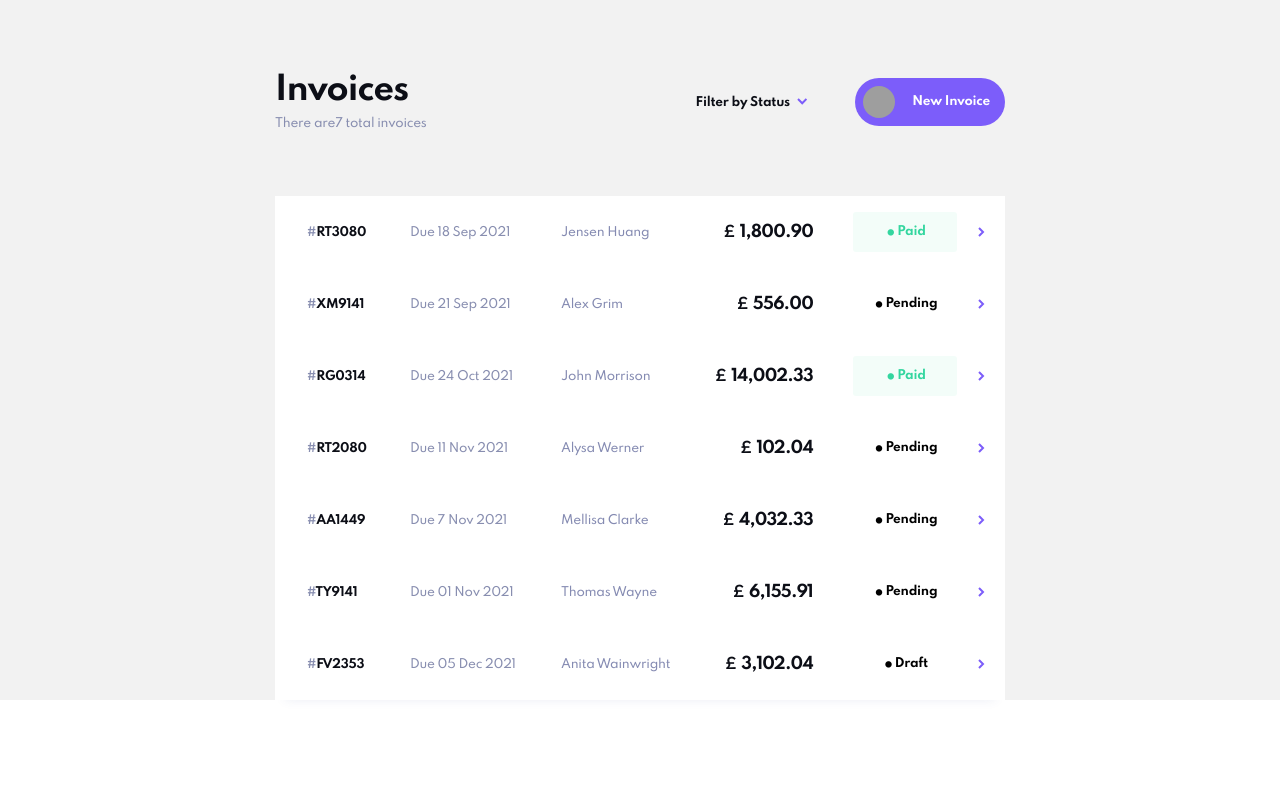
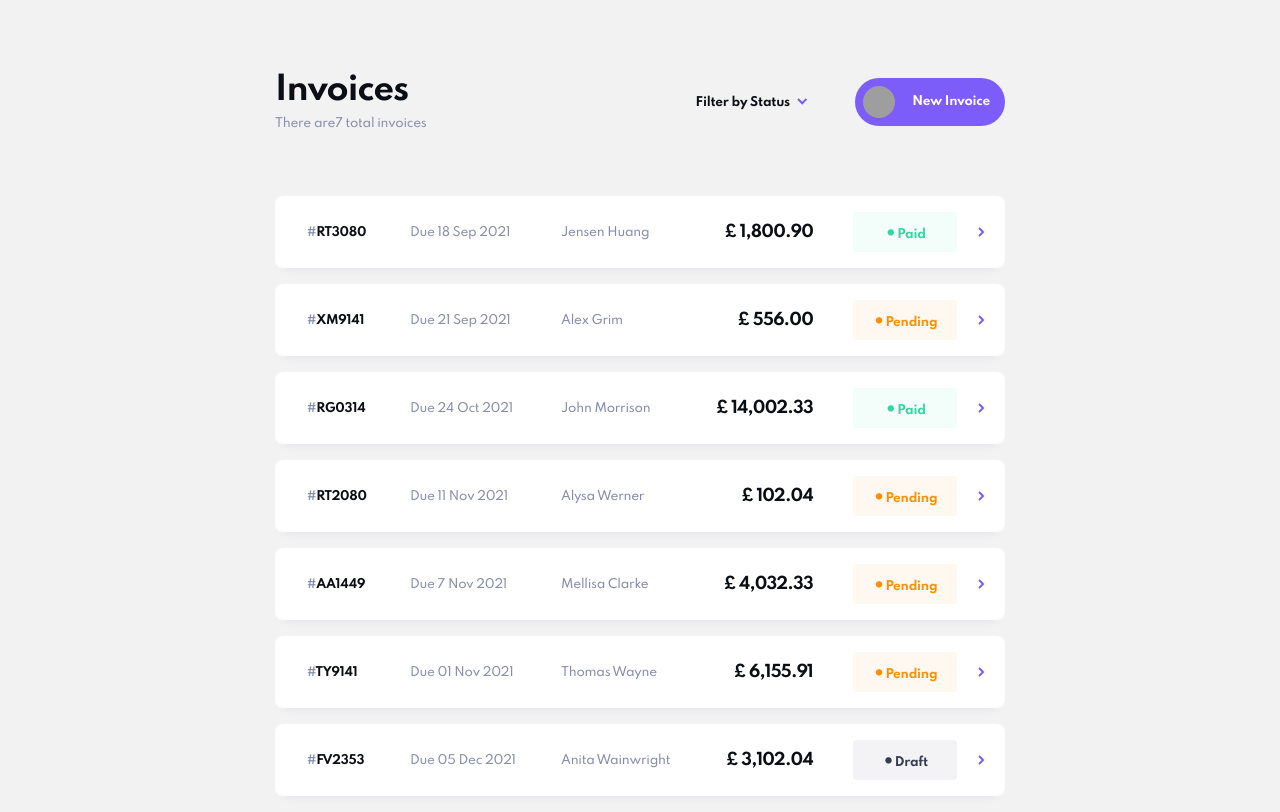
Before and after one commit to kvnloughead/invoice-app, a React (Create React App) app: page / in a window 1280 px wide. Built offline with nearby package versions, Linux system fonts and the light colour scheme; grey boxes are pictures that could not be loaded.

Commit message:
style: improve style of invoice summaries

```diff
--- a/src/components/invoicesummary/style.js
+++ b/src/components/invoicesummary/style.js
@@ -19,6 +19,9 @@ export const SummaryContainer = styled.ul`
   padding: 0;
   list-style: none;
   height: 72px;
+  margin-bottom: 16px;
+  box-shadow: 0px 10px 10px -10px #48549F1A;
+  border-radius: 8px;
   ${fontStyles}
 `;
 
@@ -52,13 +55,13 @@ export const Cost = styled.li`
 
 const paidStatusColors = {
   Paid: { color: 'rgba(51, 214, 159, 1)', background: 'rgba(51, 214, 159, .0571)' },
-  Pending: {},
-  Draft: {},
+  Pending: { color: 'rgba(255, 143, 0, 1)', background: 'rgba(255, 143, 0, .0571)' },
+  Draft: { color: 'rgba(55, 59, 83, 1)', background: 'rgba(55, 59, 83, .0571)' },
 };
 
 export const Dot = styled.span`
   font-size: 32px;
-  vertical-align: bottom;
+  vertical-align: sub;
 `;
 
 export const PaidStatus = styled.li`
--- a/src/utils/helpers.js
+++ b/src/utils/helpers.js
@@ -8,7 +8,7 @@ const formatDate = (date) => {
 const formatCost = (cost) => {
   const bills = Math.floor(cost);
   const coins = `.${parseFloat(cost - Math.floor(cost)).toFixed(2).split('.')[1]}`;
-  return `￡ ${Number(bills).toLocaleString()}${coins}`;
+  return `£ ${Number(bills).toLocaleString()}${coins}`;
 };
 
 const capitalizeFirstLetter = (word) => `${word[0].toUpperCase()}${word.slice(1)}`;
```
Also changed, not shown: package.json (+13 -1 lines), .eslintrc.js (added), 1 other file (tests, documents, lock files or other folders).
